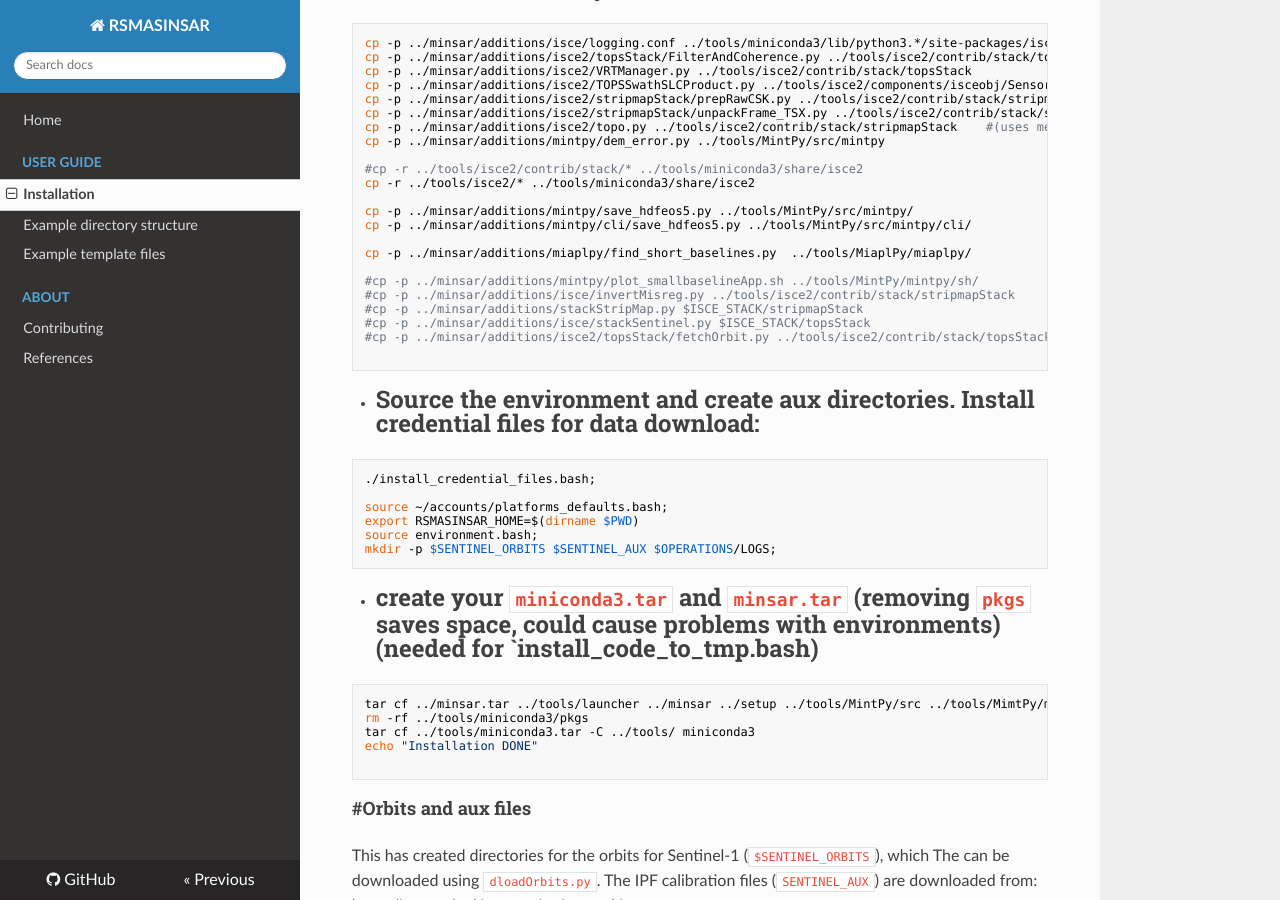
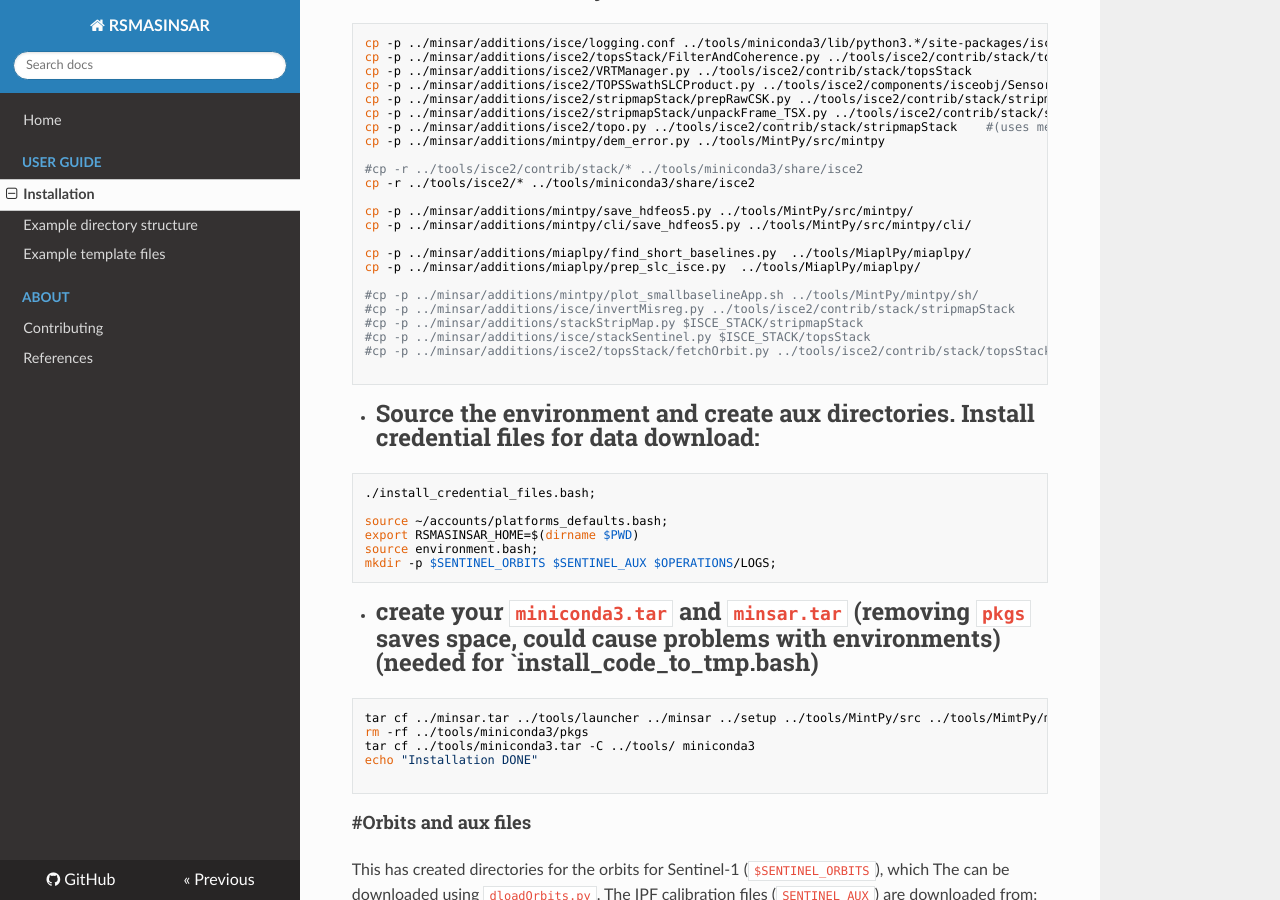
Before and after one commit to geodesymiami/rsmas_insar, an MkDocs documentation site: the page built from docs/installation.md, in a window 1280 px wide and 900 px high, scrolled down 1504 px. Built offline with MkDocs 1.6.1, drawn with Linux system fonts in a browser that asks for light colours; nearby versions of some CDN libraries.

Commit message:
Update installation.md

```diff
--- a/docs/installation.md
+++ b/docs/installation.md
@@ -94,6 +94,7 @@ cp -p ../minsar/additions/mintpy/save_hdfeos5.py ../tools/MintPy/src/mintpy/
 cp -p ../minsar/additions/mintpy/cli/save_hdfeos5.py ../tools/MintPy/src/mintpy/cli/
 
 cp -p ../minsar/additions/miaplpy/find_short_baselines.py  ../tools/MiaplPy/miaplpy/
+cp -p ../minsar/additions/miaplpy/prep_slc_isce.py  ../tools/MiaplPy/miaplpy/
 
 #cp -p ../minsar/additions/mintpy/plot_smallbaselineApp.sh ../tools/MintPy/mintpy/sh/
 #cp -p ../minsar/additions/isce/invertMisreg.py ../tools/isce2/contrib/stack/stripmapStack
```
